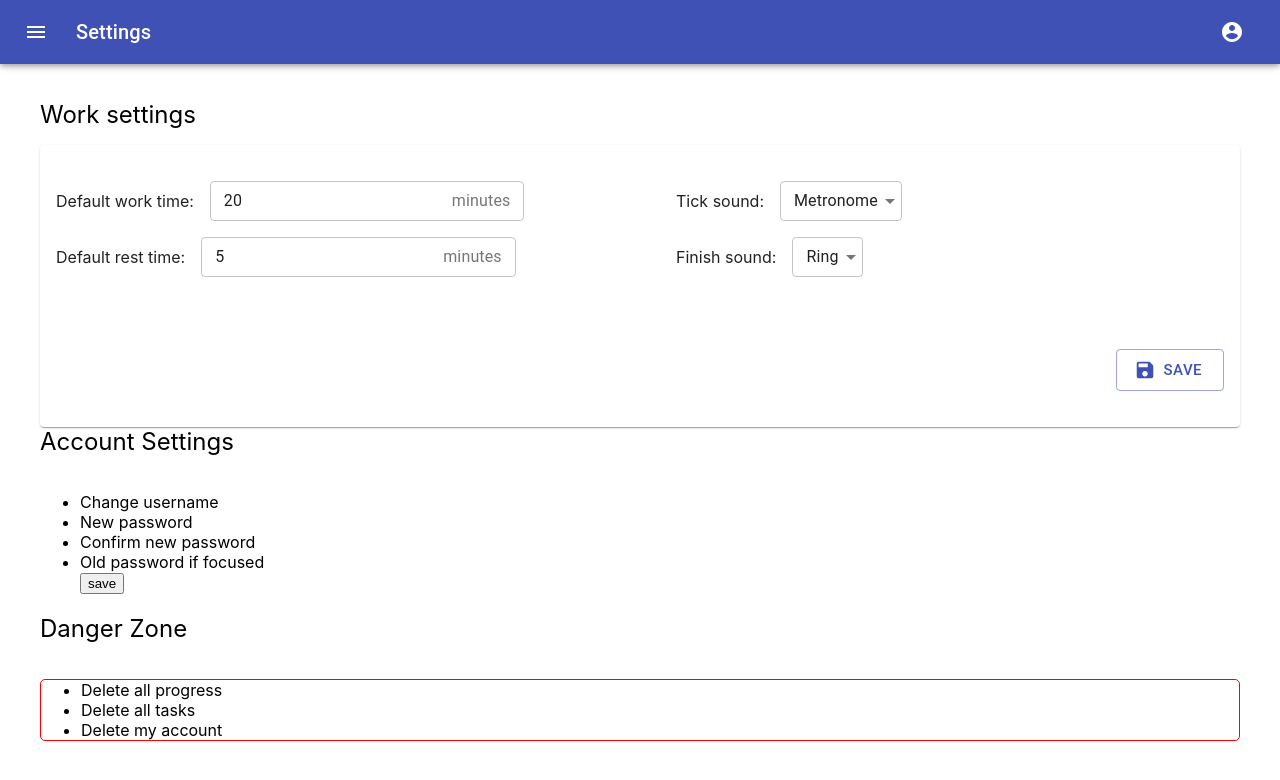
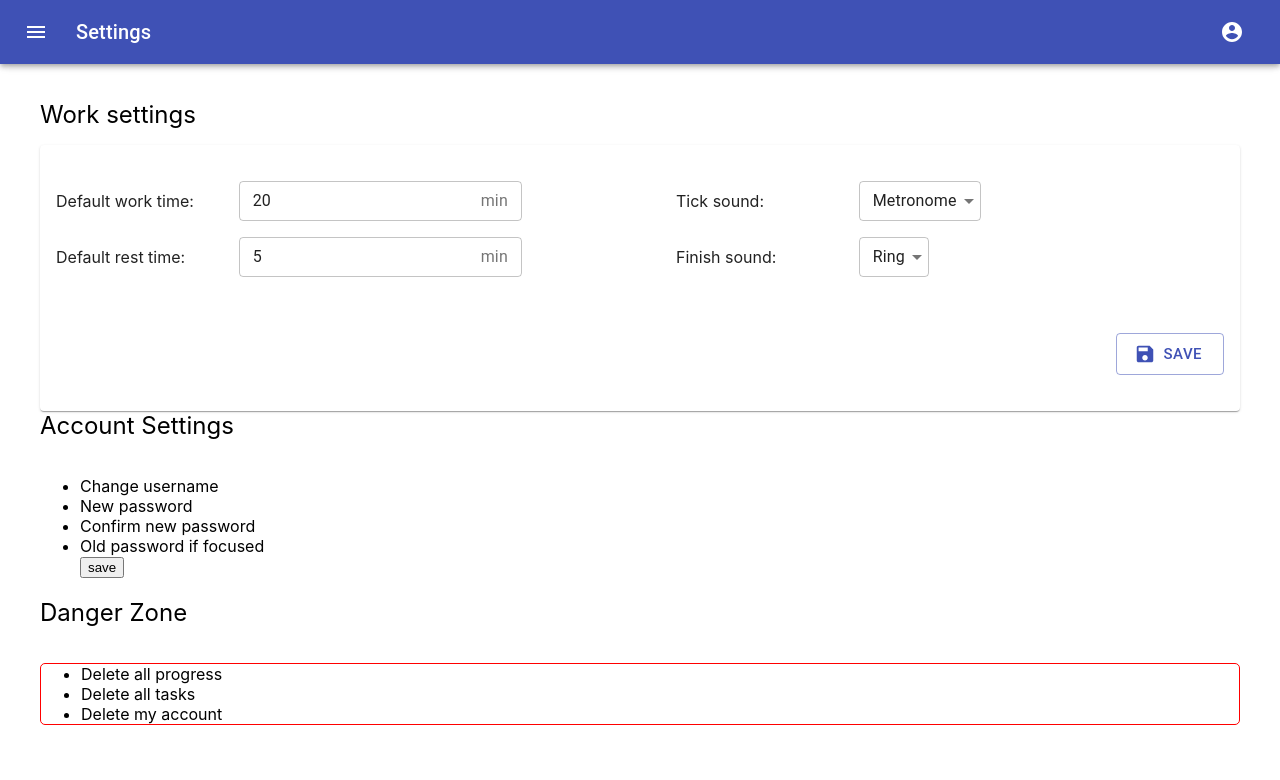
Before and after one commit to MetaMmodern/Pomodorro, a React (Create React App) app in the folder client/: page /settings in a window 1280 px wide. Shown: the top 780 px of the page. Built offline with nearby package versions, Linux system fonts and the light colour scheme; sample sign-in values are in the browser's storage; the HTML template or start-up script is replaced by a standard one.

Commit message:
refactor work settings

```diff
--- a/client/src/components/WorkSettings/WorkSettings.js
+++ /dev/null
@@ -1,144 +0,0 @@
-import React, { useState, useEffect } from "react";
-import useStyles from "./WorkSettings.style";
-import {
-  TextField,
-  Select,
-  MenuItem,
-  Grid,
-  Paper,
-  Button,
-  Tooltip,
-  InputAdornment,
-  OutlinedInput,
-} from "@material-ui/core";
-import { Save } from "@material-ui/icons";
-import SaveSettingsButton from "../../components/SaveSettingsButton/SaveSettingsButton";
-
-const WorkSettings = () => {
-  const [globalError, setGlobalError] = useState({
-    workError: null,
-    restError: null,
-  });
-  const [tickSound, setTickSound] = useState("Metronome");
-  const [finishSound, setFinishSound] = useState("Ring");
-  const [workTime, setWorkTime] = useState({ value: 20, error: null });
-  const [restTime, setRestTime] = useState({ value: 5, error: null });
-  const handleChangeTick = (e) => {
-    setTickSound(e.target.value);
-  };
-  const handleChangeFinish = (e) => {
-    setFinishSound(e.target.value);
-  };
-  const handleWorkTimeChange = (e) => {
-    if (e.target.value > 35 || e.target.value < 5) {
-      setWorkTime({
-        value: e.target.value,
-        error: "Work time must be between 5 and 35 minutes.",
-      });
-    } else {
-      setWorkTime({ value: e.target.value, error: null });
-    }
-  };
-  const handleRestTimeChange = (e) => {
-    if (e.target.value > 20 || e.target.value < 5) {
-      setRestTime({
-        value: e.target.value,
-        error: "Rest time must be between 5 and 20 minutes.",
-      });
-    } else {
-      setRestTime({ value: e.target.value, error: null });
-    }
-  };
-  useEffect(() => {
-    const workError = workTime.error;
-    const restError = restTime.error;
-    setGlobalError({
-      workError,
-      restError,
-    });
-  }, [workTime, restTime]);
-  const classes = useStyles();
-  return (
-    <Paper>
-      <Grid container spacing={5}>
-        <Grid item xs={12} md={6}>
-          <div className={classes.oneBlock}>
-            <span>Default work time:</span>
-            <TextField
-              id="workTime"
-              variant="outlined"
-              type="number"
-              size="small"
-              InputProps={{
-                endAdornment: (
-                  <InputAdornment position="end">minutes</InputAdornment>
-                ),
-              }}
-              value={workTime.value}
-              onChange={handleWorkTimeChange}
-              error={Boolean(workTime.error)}
-              helperText={workTime.error}
-            />
-          </div>
-          <div className={classes.oneBlock}>
-            <span>Default rest time:</span>
-            <TextField
-              id="restTime"
-              variant="outlined"
-              type="number"
-              size="small"
-              InputProps={{
-                endAdornment: (
-                  <InputAdornment position="end">minutes</InputAdornment>
-                ),
-              }}
-              value={restTime.value}
-              onChange={handleRestTimeChange}
-              error={Boolean(restTime.error)}
-              helperText={restTime.error}
-            />
-          </div>
-        </Grid>
-        <Grid item xs={12} md={6}>
-          <div className={classes.oneBlock}>
-            <span>Tick sound:</span>
-            <Select
-              labelId="demo-simple-select-label"
-              id="tick"
-              input={<OutlinedInput margin="dense" />}
-              value={tickSound}
-              onChange={handleChangeTick}
-            >
-              <MenuItem value={"Metronome"}>Metronome</MenuItem>
-              <MenuItem value={"Raindrop"}>Raindrop</MenuItem>
-              <MenuItem value={"Laser"}>Laser</MenuItem>
-            </Select>
-          </div>
-          <div className={classes.oneBlock}>
-            <span>Finish sound:</span>
-            <Select
-              labelId="demo-simple-select-label"
-              id="finish"
-              input={<OutlinedInput margin="dense" />}
-              value={finishSound}
-              onChange={handleChangeFinish}
-            >
-              <MenuItem value={"Ring"}>Ring</MenuItem>
-              <MenuItem value={"Bong"}>Bong</MenuItem>
-              <MenuItem value={"Hey"}>Hey</MenuItem>
-            </Select>
-          </div>
-        </Grid>
-        <Grid item xs={12} className={classes.saveContainer}>
-          <SaveSettingsButton
-            globalError={globalError}
-            restTimeError={restTime.error}
-            workTimeError={workTime.error}
-          />
-        </Grid>
-      </Grid>
-    </Paper>
-  );
-};
-
-export default WorkSettings;
--- a/client/src/pages/SettingsPage/SettingsPage.js
+++ b/client/src/pages/SettingsPage/SettingsPage.js
@@ -1,10 +1,10 @@
 import React from "react";
 
 import useStyles from "./SettingsPage.style";
-import WorkSettings from "../../components/WorkSettings/WorkSettings";
-import AccountSettings from "../../components/AccountSettings/AccountSettings";
+import WorkSettings from "./components/WorkSettings/WorkSettings";
+import AccountSettings from "./components/AccountSettings/AccountSettings";
 
-import DangerZoneSettings from "../../components/DangerZoneSettings/DangerZoneSettings";
+import DangerZoneSettings from "./components/DangerZoneSettings/DangerZoneSettings";
 
 export default function SettingsPage() {
   const classes = useStyles();
--- a/client/src/components/SaveSettingsButton/SaveSettingsButton.js
+++ b/client/src/pages/SettingsPage/components/SaveSettingsButton/SaveSettingsButton.js
@@ -2,25 +2,33 @@ import React from "react";
 import useStyles from "./SaveSettingsButton.style";
 import { Button, Tooltip } from "@material-ui/core";
 import { Save } from "@material-ui/icons";
-const SaveSettingsButton = ({ globalError, restTimeError, workTimeError }) => {
+const SaveSettingsButton = (props) => {
   const classes = useStyles();
+
   return (
     <Tooltip
       className={classes.saveButton}
-      title={Object.values(globalError).reduce((accumulator, currentValue) => {
-        if (currentValue === null) {
-          return accumulator + "";
-        }
-        return accumulator + "\n" + currentValue;
-      }, "")}
+      title={Object.values(props.globalError).reduce(
+        (accumulator, currentValue) => {
+          if (currentValue === null) {
+            return accumulator + "";
+          }
+          return accumulator + "\n" + currentValue;
+        },
+        ""
+      )}
     >
       <span>
         <Button
           color={"primary"}
-          disabled={Boolean(restTimeError || workTimeError)}
+          disabled={
+            Boolean(props.restTimeError || props.workTimeError) ||
+            props.disabledOnSave
+          }
           variant="outlined"
           startIcon={<Save />}
           size="large"
+          onClick={props.onSave}
         >
           Save
         </Button>
--- a/client/src/components/SaveSettingsButton/SaveSettingsButton.style.js
+++ b/client/src/pages/SettingsPage/components/SaveSettingsButton/SaveSettingsButton.style.js
@@ -4,6 +4,7 @@ export default makeStyles((theme) => {
   return {
     saveButton: {
       margin: theme.spacing(2),
+      marginTop: 0,
     },
   };
 });
--- /dev/null
+++ b/client/src/pages/SettingsPage/components/SoundBlock/SoundBlock.js
@@ -0,0 +1,30 @@
+import React from "react";
+import { Select, MenuItem, OutlinedInput, Grid } from "@material-ui/core";
+
+const TickSoundBlock = (props) => {
+  return (
+    <div className={props.blockClassName}>
+      <Grid container>
+        <Grid item xs={6} md={4}>
+          <div>{props.titleSound} sound:</div>
+        </Grid>
+        <Grid item xs={6} md={8}>
+          <Select
+            id={props.titleSound.toLowerCase()}
+            input={<OutlinedInput margin="dense" />}
+            value={props.value}
+            onChange={props.onSoundChange}
+          >
+            {props.values.map((sound, i) => (
+              <MenuItem value={sound} key={i}>
+                {sound}
+              </MenuItem>
+            ))}
+          </Select>
+        </Grid>
+      </Grid>
+    </div>
+  );
+};
+
+export default TickSoundBlock;
--- /dev/null
+++ b/client/src/pages/SettingsPage/components/TimeBlock/TimeBlock.js
@@ -0,0 +1,31 @@
+import React from "react";
+import { InputAdornment, TextField, Grid } from "@material-ui/core";
+
+const TimeBlock = (props) => {
+  return (
+    <div className={props.blockClassName}>
+      <Grid container>
+        <Grid item xs={7} sm={5} md={4} className={props.titleClassName}>
+          <span>Default {props.timeType} time:</span>
+        </Grid>
+        <Grid item xs={5} sm={7} md={8}>
+          <TextField
+            id="workTime"
+            variant="outlined"
+            type="number"
+            size="small"
+            InputProps={{
+              endAdornment: <InputAdornment position="end">min</InputAdornment>,
+            }}
+            value={props.timeValue.value}
+            onChange={props.onValueChange}
+            error={Boolean(props.timeValue.error)}
+            helperText={props.timeValue.error}
+          />
+        </Grid>
+      </Grid>
+    </div>
+  );
+};
+
+export default TimeBlock;
--- /dev/null
+++ b/client/src/pages/SettingsPage/components/WorkSettings/WorkSettings.js
@@ -0,0 +1,117 @@
+import React, { useState, useEffect } from "react";
+import SaveSettingsButton from "../SaveSettingsButton/SaveSettingsButton";
+import TimeBlock from "../TimeBlock/TimeBlock";
+import SoundBlock from "../SoundBlock/SoundBlock";
+
+import { Grid, Paper } from "@material-ui/core";
+
+import useStyles from "./WorkSettings.style";
+
+const WorkSettings = () => {
+  const classes = useStyles();
+
+  const [globalError, setGlobalError] = useState({
+    workError: null,
+    restError: null,
+  });
+
+  const [tickSound, setTickSound] = useState("Metronome");
+  const [finishSound, setFinishSound] = useState("Ring");
+
+  const [workTime, setWorkTime] = useState({ value: 20, error: null });
+  const [restTime, setRestTime] = useState({ value: 5, error: null });
+
+  const handleWorkTimeChange = (e) => {
+    if (e.target.value > 35 || e.target.value < 5) {
+      setWorkTime({
+        value: e.target.value,
+        error: "Work time must be between 5 and 35 minutes.",
+      });
+    } else {
+      setWorkTime({ value: e.target.value, error: null });
+    }
+  };
+  const handleRestTimeChange = (e) => {
+    if (e.target.value > 20 || e.target.value < 5) {
+      setRestTime({
+        value: e.target.value,
+        error: "Rest time must be between 5 and 20 minutes.",
+      });
+    } else {
+      setRestTime({ value: e.target.value, error: null });
+    }
+  };
+
+  useEffect(() => {
+    const workError = workTime.error;
+    const restError = restTime.error;
+    setGlobalError({
+      workError,
+      restError,
+    });
+  }, [workTime, restTime]);
+
+  const [saving, setSaving] = useState(false);
+  const handleSave = () => {
+    setGlobalError(["Saving..."]);
+    setSaving(true);
+    setTimeout(() => {
+      setSaving(false);
+      setGlobalError([]);
+      console.log("saved");
+    }, 2000);
+  };
+  return (
+    <Paper>
+      <Grid container spacing={5}>
+        <Grid item xs={12} md={6}>
+          <TimeBlock
+            blockClassName={classes.oneBlock}
+            titleClassName={classes.BlockTitle}
+            timeValue={workTime}
+            timeType={"work"}
+            onValueChange={handleWorkTimeChange}
+          />
+          <TimeBlock
+            blockClassName={classes.oneBlock}
+            titleClassName={classes.BlockTitle}
+            timeValue={restTime}
+            timeType={"rest"}
+            onValueChange={handleRestTimeChange}
+          />
+        </Grid>
+        <Grid item xs={12} md={6}>
+          <SoundBlock
+            blockClassName={classes.oneBlock}
+            value={tickSound}
+            onSoundChange={(e) => {
+              setTickSound(e.target.value);
+            }}
+            titleSound={"Tick"}
+            values={["Metronome", "Clock", "Laser", "Raindrop"]}
+          />
+          <SoundBlock
+            blockClassName={classes.oneBlock}
+            value={finishSound}
+            onSoundChange={(e) => {
+              setFinishSound(e.target.value);
+            }}
+            titleSound={"Finish"}
+            values={["Ring", "Bong", "Hey!"]}
+          />
+        </Grid>
+        <Grid item xs={12} className={classes.saveContainer}>
+          <SaveSettingsButton
+            globalError={globalError}
+            restTimeError={restTime.error}
+            workTimeError={workTime.error}
+            onSave={handleSave}
+            disabledOnSave={saving}
+          />
+        </Grid>
+      </Grid>
+    </Paper>
+  );
+};
+
+export default WorkSettings;
--- a/client/src/components/WorkSettings/WorkSettings.style.js
+++ b/client/src/pages/SettingsPage/components/WorkSettings/WorkSettings.style.js
@@ -6,9 +6,11 @@ export default makeStyles((theme) => {
       margin: theme.spacing(2),
       display: "flex",
       alignItems: "center",
-      "& span": {
-        marginRight: theme.spacing(2),
-      },
+      "& div": { display: "flex", alignItems: "center" },
+    },
+    BlockTitle: {
+      display: "flex",
+      alignItems: "center",
     },
     saveContainer: {
       display: "flex",
```
Also changed, not shown: client/src/pages/SettingsPage/components/AccountSettings/AccountSettings.js (renamed from client/src/components/AccountSettings/AccountSettings.js), client/src/pages/SettingsPage/components/AccountSettings/AccountSettings.style.js (added), client/src/pages/SettingsPage/components/DangerZoneSettings/DangerZoneSettings.js (renamed from client/src/components/DangerZoneSettings/DangerZoneSettings.js), client/src/pages/SettingsPage/components/DangerZoneSettings/DangerZoneSettings.style.js (added).
